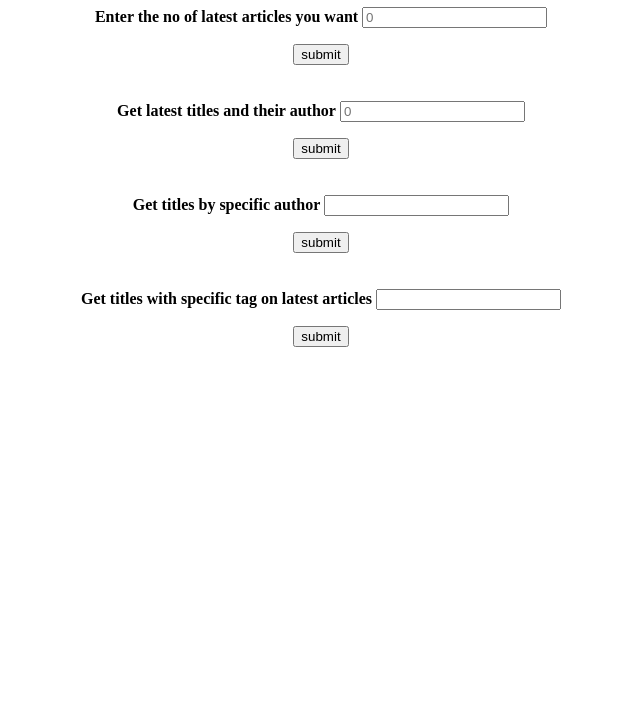
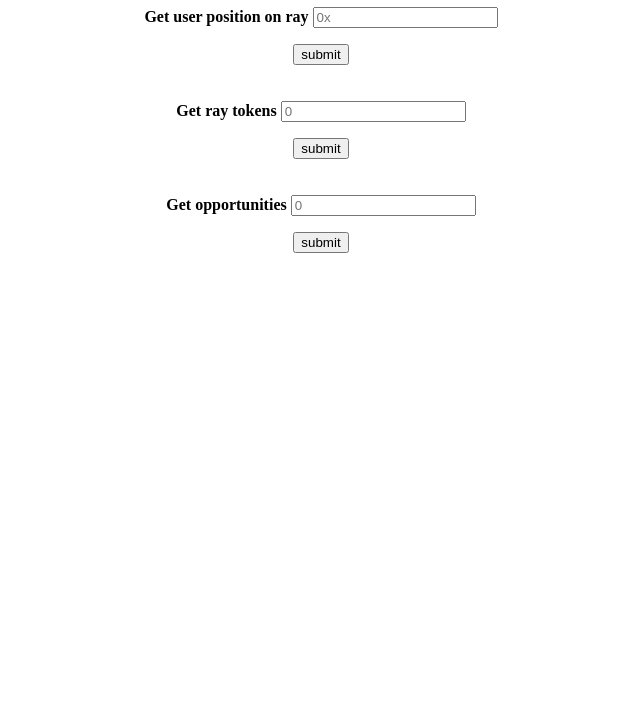
Before and after one commit to nanspro/nanspro.github.io, a plain HTML site: page index.html in a window 1280 px wide. Shown: the part 73-800 px from the top of the page, without its empty margins (319-959 px from the left). Drawn offline with nearby package versions, Linux system fonts and the light colour scheme.

Commit message:
Update index.html

```diff
--- a/index.html
+++ b/index.html
@@ -1,7 +1,7 @@
 <!DOCTYPE html>
 <html>
 <head>
-  <title>Kauri Articles</title>
+  <title>Ray Protocol</title>
   <script src="https://cdn.jsdelivr.net/npm/vue/dist/vue.js"></script>
 </head>
 <body>
@@ -14,14 +14,15 @@ list-style-position: inside;
 
 /* body {
   /* background-image: url('https://i.ytimg.com/vi/JPpWNjmlO7w/maxresdefault.jpg'); */
-  background-image: url('https://www.cryptoninjas.net/wp-content/uploads/2017/10/local-ethereum-launch-live-trading-eth-ether.png')
-} */
+  /* background-image: url('https://www.cryptoninjas.net/wp-content/uploads/2017/10/local-ethereum-launch-live-trading-eth-ether.png') */
+/* } */
+
 </style>
-  <h1 style="text-align:center">Subgraph of Kauri</h1>
+  <h1 style="text-align:center"> Robo Advisor for Yield</h1>
 
   <div style="text-align:center" id="all">
-    <b>Enter the no of latest articles you want</b>
-    <input name="n" placeholder="0">
+    <b>Get user position on ray</b>
+    <input name="addr" placeholder="0x">
     <ol class="center">
         <li v-for="d in dt ">
         {{ d }}
@@ -33,7 +34,37 @@ list-style-position: inside;
   <br/>
   <br/>
 
-  <div style="text-align:center" id="titles">
+
+  <div style="text-align:center" id="tokens">
+    <b>Get ray tokens</b>
+    <input name="n" placeholder="0">
+    <ol class="center">
+        <li v-for="x in xt ">
+        {{ x }}
+        </li>
+    </ol>
+    <button v-on:click="submitButton">submit</button>
+  </div>
+
+  <br/>
+  <br/>
+
+
+  <div style="text-align:center" id="opps">
+    <b>Get opportunities</b>
+    <input name="f" placeholder="0">
+    <ol class="center">
+        <li v-for="y in yt ">
+        {{ y }}
+        </li>
+    </ol>
+    <button v-on:click="submitButton">submit</button>
+  </div>
+
+  <br/>
+  <br/>
+
+  <!-- <div style="text-align:center" id="titles">
     <b>Get latest titles and their author</b>
     <input name="m" placeholder="0">
     <ol class="center">
@@ -74,27 +105,11 @@ list-style-position: inside;
         </li>
     </ol>
     <button v-on:click="submitButton">submit</button>
-  </div>
-  <!-- <div style="text-align:center" id="releaseOr">
-    Given trade was released
-    <input name="o" placeholder="txHash">
-    <p>{{ released }}</p>
-    <button v-on:click="submitButton">submit</button>
-  </div>
-
-  <br/>
-  <br/>
-
-  <div style="text-align:center" id="cancel">
-    Who cancelled the given trade
-    <input name="p" placeholder="cancelledTradehash">
-    <p>{{ cancelled }}</p>
-    <button v-on:click="submitButton">submit</button>
   </div> -->
 
   <script>
 
-
+    var url = `https://api.thegraph.com/subgraphs/name/nanspro/ray`
     var Content = new Vue({
     el: '#all',
     data: {
@@ -102,108 +117,130 @@ list-style-position: inside;
     },
     methods: {
         submitButton: function (event) {
-          const n = document.querySelector("input[name=n]").value;
+          const n = document.querySelector("input[name=addr]").value;
+          console.log(n)
           const options = {
             method: "post",
             headers: {
               "Content-Type": "application/json"
             },
             body: JSON.stringify({
-              query: '{ articles(first: ' + n +') { content } }'
+              query: '{ users(where: {address: ' + '"' + n + '"' + '}) { id portfolioId tokenValue tokenAddr isERC20 }}'
             })
           };
           (async() => {
-            var res = await fetch(`https://api.thegraph.com/subgraphs/name/nanspro/kauri`, options);
+            var res = await fetch(url, options);
+            console.log(res)
             var data1 = await res.json();
-            // console.log(data1)
-            var articls = data1["data"]
-            var articles = articls["articles"]
-            // console.log(articles)
+            data1 = data1["data"]["users"]["0"]
+            console.log(data1)
+            var id = data1["id"]
+            console.log(id)
+            var a = data1["portfolioId"]
+            var b = data1["tokenValue"]
+            var c = data1["tokenAddr"]
+            var d = data1["isERC20"]
+            console.log(a)
+            console.log(b)
+            console.log(c)
+            console.log(d)
+
             var data = []
-            for (var i=0; i<articles.length; i++){
-                var d = articles[i]["content"]
-                data.push(d)
-            }
+            data.push("ID: " + id)
+            data.push("Portfolio ID: " + a)
+            data.push("Value: " + b)
+            data.push("tokenAddr: " + c)
+            data.push("isERC20: " + d)
+
             Content.dt = data
           })()
         }
       }
     })
 
-    var Title = new Vue({
-    el: '#titles',
+
+    var RayTokens = new Vue({
+    el: '#tokens',
     data: {
-        dt1: [],
-        dt2: []
+        xt: []
     },
     methods: {
         submitButton: function (event) {
-          const m = document.querySelector("input[name=m]").value;
+          const n = document.querySelector("input[name=n]").value;
+          console.log(n)
           const options = {
             method: "post",
             headers: {
               "Content-Type": "application/json"
             },
             body: JSON.stringify({
-              query: '{ articles(first: ' + m +') { author title } }'
+              query: '{ rayTokens(first: ' + n +') { id owner { address } } }'
             })
           };
           (async() => {
-            var res = await fetch(`https://api.thegraph.com/subgraphs/name/nanspro/kauri`, options);
-            var data = await res.json();
-            console.log(data);
-            var articls = data["data"]
-            var articles = articls["articles"]
-            console.log(articles)
-            var data1 = []
-            var data2 = []
-            for (var i=0; i<articles.length; i++){
-                var d = articles[i]["title"]
-                var e = articles[i]["author"]
-                data1.push(e)
-                data2.push(d)
+            var res = await fetch(url, options);
+            console.log(res)
+            var data1 = await res.json();
+            console.log(data1)
+            var data = []
+            for (var i=0; i<data1["data"]["rayTokens"].length; i++){
+              var data2 = data1["data"]["rayTokens"][i]
+              console.log(data2)
+              var id = data2["id"]
+              console.log(id)
+              var owner = data2["owner"]["address"]
+              console.log(id)
+              console.log(owner)
+              var x = {"TokenID": id, "Owner": owner}
+              console.log(x)
+              data.push(x)
             }
-            Title.dt1 = data1
-            Title.dt2 = data2
+            RayTokens.xt = data
           })()
         }
       }
     })
 
-    var Author = new Vue({
-    el: '#author',
+
+    var Opps = new Vue({
+    el: '#opps',
     data: {
-        titl: []
+        yt: []
     },
     methods: {
-        submitButton: function(event) {
-          const hash = document.querySelector("input[name=o]").value;
+        submitButton: function (event) {
+          const f = document.querySelector("input[name=f]").value;
+          console.log(f)
           const options = {
             method: "post",
             headers: {
               "Content-Type": "application/json"
             },
             body: JSON.stringify({
-              query: '{ articles(where: {author: ' + '"' + hash + '"' + '}) { title } }'
+              query: '{ opportunities(first: ' + f +') { id opportunityTokenId portfolioId } }'
             })
           };
           (async() => {
-            var res = await fetch(`https://api.thegraph.com/subgraphs/name/nanspro/kauri`, options);
-            var data = await res.json();
-            console.log(data);
-            var articls = data["data"]
-            var articles = articls["articles"]
-            console.log(articles)
-            var data1 = []
-            for (var i=0; i<articles.length; i++){
-                var d = articles[i]["title"]
-                data1.push(d)
+            var res = await fetch(url, options);
+            console.log(res)
+            var data1 = await res.json();
+            console.log(data1)
+            var data = []
+            for (var i=0; i<data1["data"]["opportunities"].length; i++){
+              var data2 = data1["data"]["opportunities"][i]
+              // console.log(data2)
+              var id = data2["id"]
+              // console.log(id)
+              var tokenId = data2["opportunityTokenId"]
+              var porId = data2["portfolioId"]
+              var x = {"ID": id, "opportunityTokenId": tokenId, "portfolioId": porId }
+              // console.log(x)
+              data.push(x)
             }
-            Author.titl = data1
-            console.log(data1)
+            Opps.yt = data
           })()
         }
-    }
+      }
     })
 
 
```
